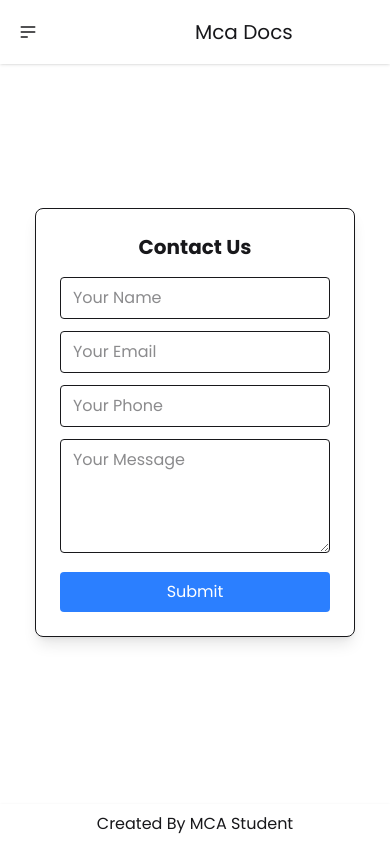
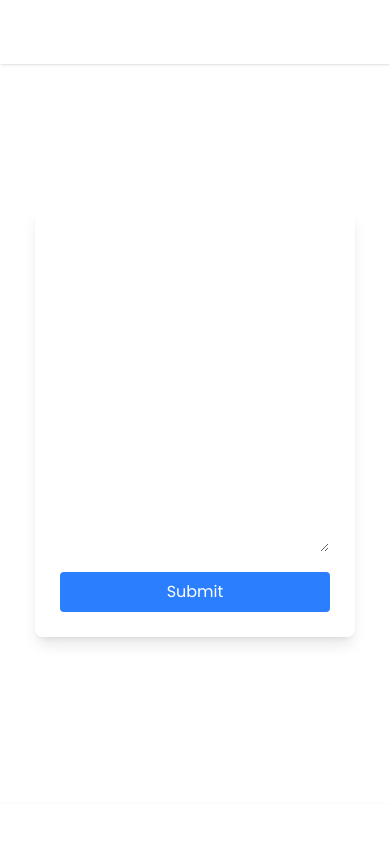
Before and after one commit to maulik7984335855/mca_doc, a React (Vite) app: page /contact in a window 390 px wide. Built offline with nearby package versions, Linux system fonts and the light colour scheme; no server answers.

Commit message:
adding dark theme

```diff
--- a/src/components/AddMaterial.jsx
+++ b/src/components/AddMaterial.jsx
@@ -1,11 +1,13 @@
-import React, { useState } from "react";
+import React, { useContext, useState } from "react";
 import axios from "axios"; // Import Axios for API calls
+import AppContext from "../context/App_Context";
 
 const AddMaterial = () => {
   const [file, setFile] = useState(null);
   const [subjectName, setSubjectName] = useState("");
   const [subjectDesc, setSubjectDesc] = useState("");
   const [loading, setLoading] = useState(false);
+  const {theme} = useContext(AppContext)
 
   // Handle file selection
   const handleFileChange = (e) => {
@@ -48,7 +50,7 @@ const AddMaterial = () => {
 
   return (
     <>
-      <div className="flex flex-col mt-[110px] items-center justify-center h-full gap-3">
+      <div className={`flex flex-col pt-[110px] items-center justify-center h-screen gap-3 ${theme ? "bg-base-100 text-white" : "bg-white text-black"}`}>
         <div>
           <input
             type="file"
--- a/src/components/Contact.jsx
+++ b/src/components/Contact.jsx
@@ -4,7 +4,7 @@ import { useContext } from "react";
 
 const Contact = () => {
 
-  const {sendMessage} = useContext(AppContext)
+  const {sendMessage,theme} = useContext(AppContext)
   const [formData, setFormData] = useState({
     name: "",
     email: "",
@@ -58,7 +58,7 @@ const Contact = () => {
   };
 
   return (
-    <div className="flex justify-center  items-center min-h-screen">
+    <div className={`flex justify-center  items-center min-h-screen ${theme ? "bg-base-100 text-white" : "bg-white text-black"}`}>
       <form onSubmit={handleSubmit} className="border shadow-lg p-6 rounded-lg w-[320px]">
         <h2 className="text-xl font-bold text-center mb-4">Contact Us</h2>
 
--- a/src/components/Footer.jsx
+++ b/src/components/Footer.jsx
@@ -1,8 +1,10 @@
-import React from 'react'
+import React, { useContext } from 'react'
+import AppContext from '../context/App_Context'
 
 const Footer = () => {
+  const {theme} = useContext(AppContext)
   return (
-    <footer className='text-center fixed bottom-0 bg-base-100 shadow-sm left-0 right-0'>
+    <footer className={`text-center fixed bottom-0  shadow-sm left-0 right-0 ${theme ? "bg-base-100 text-white" : "bg-white text-black"}`}>
         <p className='p-2'>Created By MCA Student</p>
     </footer>
   )
--- a/src/components/Home.jsx
+++ b/src/components/Home.jsx
@@ -3,7 +3,7 @@ import AppContext from "../context/App_Context";
 import { FaRegEdit } from "react-icons/fa";
 import { Link } from "react-router-dom";
 const Home = () => {
-  const { material, filtered, setSelectedOption, selectedOption,setInput } =
+  const { material, filtered, setSelectedOption, selectedOption,setInput,theme } =
     useContext(AppContext);
 
 
@@ -12,9 +12,9 @@ const Home = () => {
   };
   return (
     <>
-      <div className="mb-10">
+      <div className={`mb-10 pt-[110px]  ${theme ? "bg-base-100 text-white" : "bg-white text-black"}`}>
         {/* Dropdown to filter subjects */}
-        <div className="flex justify-center items-center lg:flex-row flex-col gap-3 mt-[110px]">
+        <div className={`flex justify-center items-center lg:flex-row flex-col gap-3  `}>
         <div className="filter flex justify-center ">
           {material.length > 0 && (
             <select
--- a/src/components/Navbar.jsx
+++ b/src/components/Navbar.jsx
@@ -1,59 +1,87 @@
-import React, { useContext, useState } from "react";
+import React, { useContext } from "react";
 import AppContext from "../context/App_Context";
+import { Link } from "react-router-dom";
+import { MdDarkMode } from "react-icons/md";
+import { CiLight } from "react-icons/ci";
 
 const Navbar = () => {
-  const [toggle, setToggle] = useState(false);
-  const {setInput} = useContext(AppContext)
+  const { theme, setTheme } = useContext(AppContext);
+
+  const changeTheme = () => {
+    setTheme(!theme);
+  };
+
   return (
     <div>
-      <div className="navbar fixed top-0 left-0 right-0  bg-base-100 shadow-sm">
+      {/* Navbar */}
+      <div
+        className={`navbar fixed top-0 left-0 right-0 shadow-sm ${
+          theme ? "bg-base-100 text-white" : "bg-white text-black"
+        }`}
+      >
         <div className="navbar-start">
           <div className="dropdown">
-            <div tabIndex={0} role="button" className="btn btn-ghost btn-circle">
+            {/* Click to toggle dropdown */}
+            <div
+              tabIndex={0}
+              role="button"
+              className="btn btn-ghost btn-circle"
+
+            >
               <svg
                 xmlns="http://www.w3.org/2000/svg"
                 className="h-5 w-5"
                 fill="none"
                 viewBox="0 0 24 24"
                 stroke="currentColor"
+
               >
-                <path strokeLinecap="round" strokeLinejoin="round" strokeWidth="2" d="M4 6h16M4 12h16M4 18h7" />
+                <path
+                  strokeLinecap="round"
+                  strokeLinejoin="round"
+                  strokeWidth="2"
+                  d="M4 6h16M4 12h16M4 18h7"
+                />
               </svg>
             </div>
+
+            {/* Dropdown menu */}
             <ul
               tabIndex={0}
-              className="menu menu-sm dropdown-content bg-base-100 rounded-box z-1 mt-3 w-52 p-2 shadow"
+              className={`menu menu-sm dropdown-content absolute mt-3 w-52 rounded-box p-2 shadow z-10 ${
+                theme ? "bg-base-100 text-white" : "bg-white text-black"
+              } `}
             >
               <li>
-                <a href="/">Home</a>
+
+                <a  href="/" >
+                  Home
+                </a>
               </li>
               <li>
-                <a href="/add">Add Material</a>
+                <a href="/add" >
+                  Add Material
+                </a>
               </li>
               <li>
-                <a href="/contact">Contact</a>
+                <a href="/contact">
+                  Contact
+                </a>
               </li>
             </ul>
           </div>
         </div>
+
         <div className="navbar-center">
           <a className="text-xl">Mca Docs</a>
         </div>
-        {/* <div className="navbar-end">
-          <button onClick={() => setToggle(!toggle)} className="btn btn-ghost btn-circle">
-            <svg xmlns="http://www.w3.org/2000/svg" className="h-5 w-5" fill="none" viewBox="0 0 24 24" stroke="currentColor">
-              <path strokeLinecap="round" strokeLinejoin="round" strokeWidth="2" d="M21 21l-6-6m2-5a7 7 0 11-14 0 7 7 0 0114 0z" />
-            </svg>
+
+        <div className="navbar-end">
+          <button onClick={changeTheme} className="btn btn-ghost btn-circle">
+            {theme ? <MdDarkMode /> : <CiLight />}
           </button>
-        </div> */}
+        </div>
       </div>
-
-      {/* Search Box with Transition */}
-      {/* <div className={`flex justify-center transition-all mt-2 duration-500 ease-in-out ${toggle ? "opacity-100 scale-100 max-h-[50px]" : "opacity-0 scale-90 max-h-0 overflow-hidden"}`}>
-        <label className="input">
-          <input type="search" onChange={(e)=>setInput(e.target.value)} required placeholder="Search" />
-        </label>
-      </div> */}
     </div>
   );
 };
--- a/src/components/UpdateMaterial.jsx
+++ b/src/components/UpdateMaterial.jsx
@@ -4,7 +4,7 @@ import { useNavigate, useParams } from "react-router-dom";
 import AppContext from "../context/App_Context";
 
 const UpdateMaterial = () => {
-  const { material } = useContext(AppContext);
+  const { material,theme } = useContext(AppContext);
   const navigate = useNavigate();
   const { id } = useParams();
 
@@ -78,7 +78,7 @@ const UpdateMaterial = () => {
   };
 
   return (
-    <div className="flex flex-col mt-[110px] items-center justify-center h-full gap-3">
+    <div className={`flex flex-col pt-[110px] items-center justify-center min-h-screen gap-3 ${theme ? "bg-base-100 text-white" : "bg-white text-black"}`}>
       {/* File Upload Input */}
       <div className="flex flex-col items-center gap-2">
         <input
--- a/src/context/App_State.jsx
+++ b/src/context/App_State.jsx
@@ -6,11 +6,13 @@ const App_State = (props) => {
     const [material,setMaterial] = useState([])
     const [input,setInput] = useState("")
     const [selectedOption,setSelectedOption] = useState("")
+    const [theme,setTheme] = useState('dark' )
+    // console.log(theme);
     // console.log(input);
       // console.log(selectedOption);
     // console.log(filtered);
     let filtered = material.filter((data)=>(
-        data.subjectName.toLowerCase().includes(input.toLowerCase()) &&
+        data.description.toLowerCase().includes(input.toLowerCase()) &&
         (selectedOption === "" || data.subjectName === selectedOption)
     ))
 
@@ -35,7 +37,7 @@ const App_State = (props) => {
 
 
   return (
-    <AppContext.Provider value={{material,filtered,setInput,setSelectedOption,sendMessage}}>{props.children}</AppContext.Provider>
+    <AppContext.Provider value={{material,filtered,setInput,setSelectedOption,sendMessage,theme,setTheme}}>{props.children}</AppContext.Provider>
   )
 }
 
```
